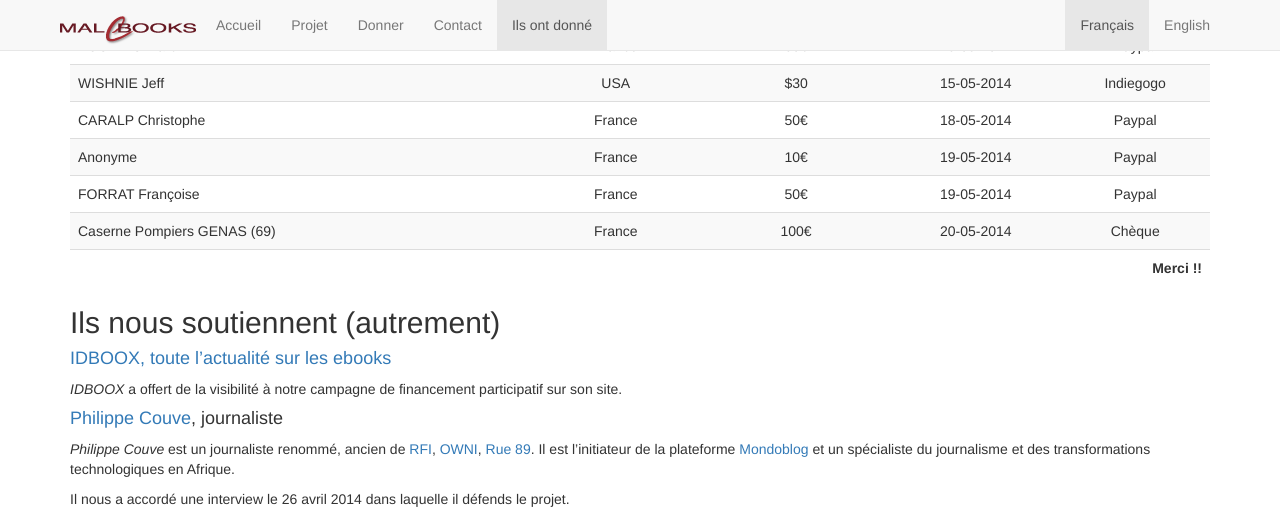
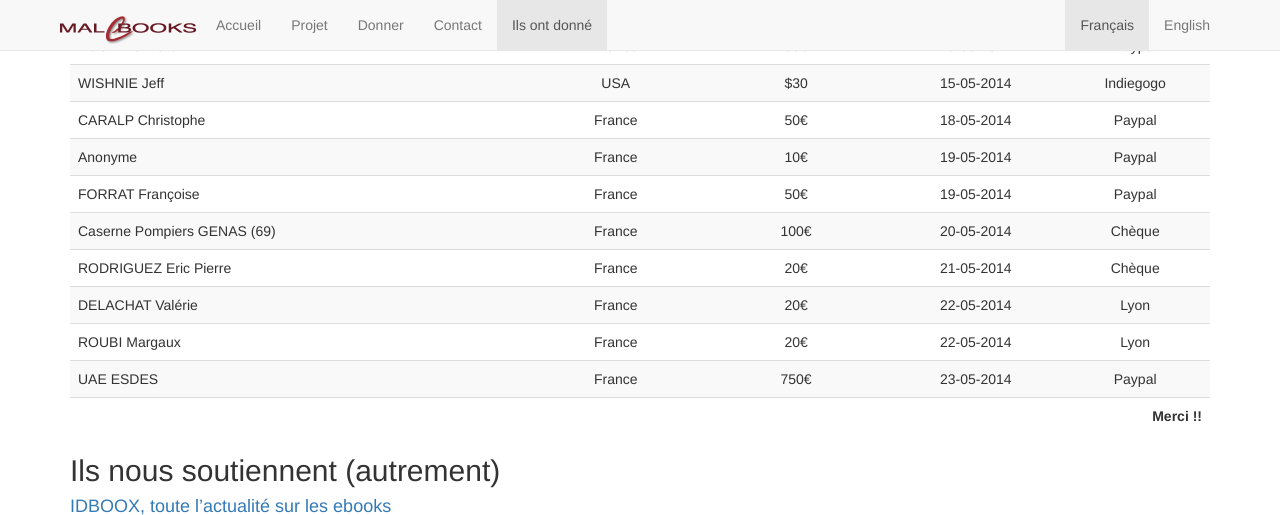
Before and after one commit to HumanESDES/malebooks, a Jekyll site: the page built from donneurs/index.md, in a window 1280 px wide and 900 px high, scrolled down 1848 px, cut to the strip 0-515 px from the top of the window. Built offline with Jekyll 4.4.1, drawn with Linux system fonts in a browser that asks for light colours; nearby versions of some CDN libraries; Markdown is read by kramdown in place of the engine named in the settings; some of the changed text lies outside the part shown.

Commit message:
Update donors.html

```diff
--- a/_includes/donors.html
+++ b/_includes/donors.html
@@ -1,5 +1,5 @@
 <table class="table table-striped budget">
-    <caption>{% if page.lang == 'en' %}Updated on:{% else %}Dernière mise à jour :{% endif %} 19-05-2014 15:30 UTC</caption>
+    <caption>{% if page.lang == 'en' %}Updated on:{% else %}Dernière mise à jour :{% endif %} 23-05-2014 09:30 UTC</caption>
     <thead>
         <legend>{% if page.lang == 'en' %}List of all individual donors{% else %}Liste des donneurs individuels{% endif %}</legend>
         <tr><th>{% if page.lang == 'en' %}Name{% else %}Nom{% endif %}</th><th>{% if page.lang == 'en' %}Country{% else %}Pays{% endif %}</th><th>{% if page.lang == 'en' %}Amount{% else %}Montant{% endif %}</th><th>{% if page.lang == 'en' %}Date{% else %}Date{% endif %}</th><th>{% if page.lang == 'en' %}From{% else %}Depuis{% endif %}</th></tr>
@@ -54,6 +54,10 @@
         <tr><td>Anonyme</td><td>France</td><td>10€</td><td>19-05-2014</td><td>Paypal</td></tr>
         <tr><td>FORRAT Françoise</td><td>France</td><td>50€</td><td>19-05-2014</td><td>Paypal</td></tr>
         <tr><td>Caserne Pompiers GENAS (69)</td><td>France</td><td>100€</td><td>20-05-2014</td><td>Chèque</td></tr>
+        <tr><td>RODRIGUEZ Eric Pierre</td><td>France</td><td>20€</td><td>21-05-2014</td><td>Chèque</td></tr>
+        <tr><td>DELACHAT Valérie</td><td>France</td><td>20€</td><td>22-05-2014</td><td>Lyon</td></tr>
+        <tr><td>ROUBI Margaux</td><td>France</td><td>20€</td><td>22-05-2014</td><td>Lyon</td></tr>
+        <tr><td>UAE ESDES</td><td>France</td><td>750€</td><td>23-05-2014</td><td>Paypal</td></tr>
         <tr><td colspan="5">{% if page.lang == 'en' %}Thank You !!{% else %}Merci !!{% endif %}</td></tr>
     </tbody>
 </table>
```
